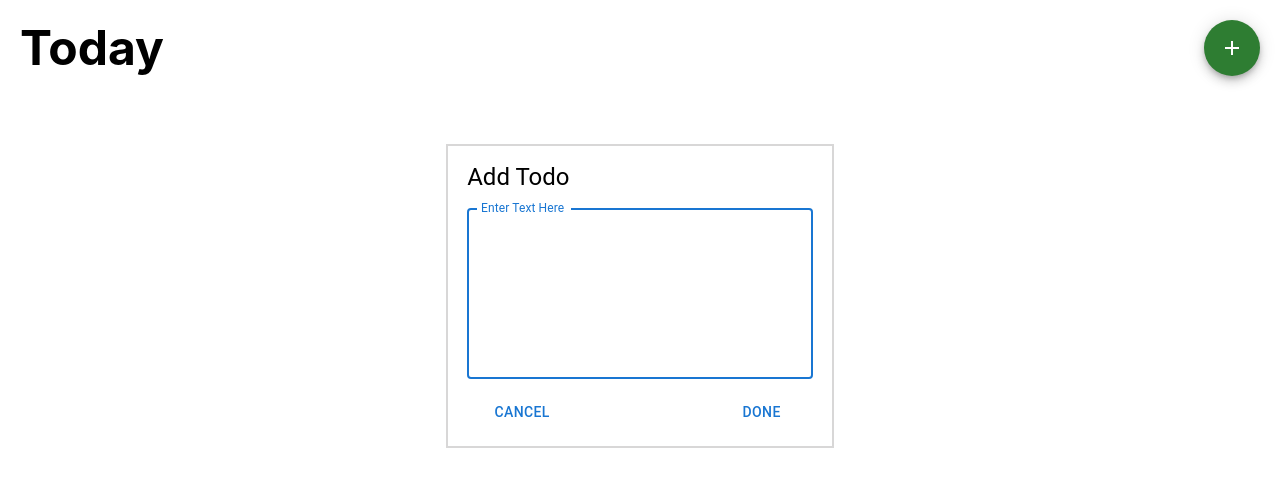
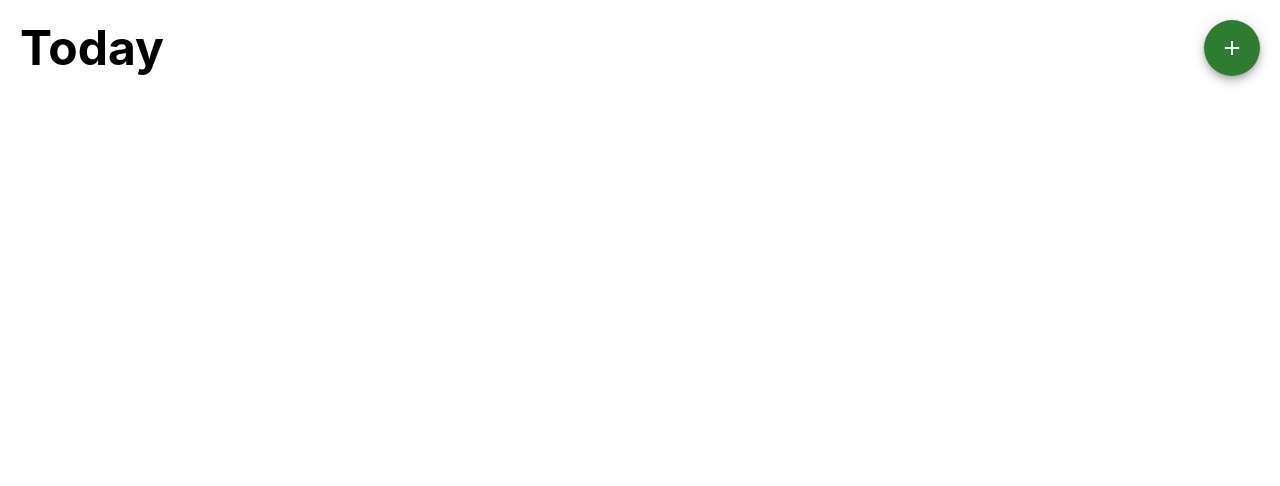
Before and after one commit to HarshRa3/reduxtodo, a React (Create React App) app: page / in a window 1280 px wide. Shown: the top 486 px of the page. Built offline with nearby package versions, Linux system fonts and the light colour scheme.

Commit message:
true false issue has been solved of add button

```diff
--- a/src/App.js
+++ b/src/App.js
@@ -1,13 +1,11 @@
 import React, { useEffect } from "react";
 import Header from "./components/Header";
-import AddTodoField from "./components/AddTodoField";
 import { useDispatch, useSelector } from "react-redux";
 import DisplayTodos from "./components/DisplayTodos";
 import { completeTodo, deleteTodo, addTodo } from "./redux/action";
 import { Fab } from "@mui/material";
 
 const App = () => {
-  const toggleBtn = useSelector((state) => state.todoReducer.ADDTODO);
   const list = useSelector((state) => state.todoReducer.list);
   const dispatch = useDispatch();
 
@@ -27,7 +25,7 @@ const App = () => {
   return (
     <>
       <Header />
-      {toggleBtn && <AddTodoField />}
+       {/* <AddTodoField /> */}
       {list.map((e) => {
         return (
           <DisplayTodos
--- a/src/components/AddTodoField.js
+++ b/src/components/AddTodoField.js
@@ -1,45 +1,60 @@
-import React, { useEffect, useRef, useState } from "react";
+import * as React from "react";
+import Box from "@mui/material/Box";
+import Typography from "@mui/material/Typography";
+import Modal from "@mui/material/Modal";
+import AddIcon from "@mui/icons-material/Add";
+import { Fab, TextField } from "@mui/material";
+import { useDispatch } from "react-redux";
+import {  doneTodo } from "../redux/action";
 import CancelDoneButton from "./CancelDoneButton";
-import { Box, Divider, TextField, Typography } from "@mui/material";
-import { useDispatch, useSelector } from "react-redux";
-import { addTodo, doneTodo } from "../redux/action";
-const AddTodoField = () => {
-  const [inputData, setInputData] = useState("");
+
+const style = {
+  display: "flex",
+  justifyContent: "center",
+  alignItems: "center",
+  height: "300px",
+  position: "absolute",
+  top:{xs:'10%', sm:'6%', md:'10%',lg:'26%'},
+  left:{xs:'10%', sm:'14%', md:'23%',lg:'36%'},
+  width: { xs: "80%", sm: "70%", md: "50%", lg: "30%" },
+  border: "2px solid #2823232e",
+  bgcolor: "white",
+  // zIndex: ,
+  margin:'auto',
+  overflow: "hidden",
+  flexDirection:'column',
+};
+
+export default function BasicModal() {
+  const [open, setOpen] = React.useState(false);
+  const handleOpen = () => setOpen(true);
+  const handleClose = () => setOpen(false);
+  const [inputData, setInputData] = React.useState("");
   const dispatch = useDispatch();
   const handleOnPress = (e) => {
     if (e.key === "Enter") {
-      dispatch(doneTodo(inputData, setInputData("")));
+      handle()
     }
   };
-  const focus=useSelector(state=>state.todoReducer.ADDTODO)
-  const inputRef = useRef(null);
-  useEffect(() => {
-    if(focus){
-    inputRef.current.focus()
-  };
-  }, [focus]);
+  const handle=()=>{
+    handleClose()
+     dispatch(doneTodo(inputData, setInputData("")))
+  }
+
   return (
-    <>
-      <Box
-        sx={{
-          display: "flex",
-          justifyContent: "center",
-          alignItems: "center",
-          height: "400px",
-          position: "absolute",
-          width: "100%",
-          zIndex: "3",
-          overflow: "hidden",
-        }}
+    <div>
+      <Fab onClick={handleOpen} variant="contained" color="success">
+        <AddIcon />
+      </Fab>
+      <Modal
+        open={open}
+        onClose={handleClose}
+        aria-labelledby="modal-modal-title"
+        aria-describedby="modal-modal-description"
       >
-        <Box
-          sx={{
-            width: { xs: "80%", sm: "70%", md: "50%", lg: "30%" },
-            border: "2px solid #2823232e",
-            bgcolor: "white",
-          }}
-        >
-          <Typography variant="h5" sx={{ margin: "15px 5%" }}>
+        <Box sx={style}>
+
+          <Typography variant="h5" sx={{ margin: " 0 5% 10px 5%" }}>
             Add Todo
           </Typography>
           <TextField
@@ -47,36 +62,36 @@ const AddTodoField = () => {
             label="Enter Text Here"
             multiline
             rows={6}
-            sx={{ width: "90%", marginLeft: "5%" }}
+            sx={{ width: "90%",  }}
             value={inputData}
+            focused
             onChange={(e) => {
               setInputData(e.target.value);
             }}
-            inputRef={inputRef}
+            // inputRef={inputRef}
             onKeyPress={(e) => handleOnPress(e)}
           />
           <Box
             sx={{
               display: "flex",
               width: "80%",
-              margin: "15px auto",
+              margin: "0px auto",
               justifyContent: "space-between",
             }}
           >
             <CancelDoneButton
               btnTitle="cancel"
-              dataa={() => dispatch(addTodo())}
+              dataa={handle}
+
             />
             <CancelDoneButton
               btnTitle="Done"
-              dataa={() => dispatch(doneTodo(inputData, setInputData("")))}
+              dataa={handle}
             />
           </Box>
-        </Box>
-        <Divider />
-      </Box>
-    </>
+          </Box>
+
+      </Modal>
+    </div>
   );
-};
-
-export default AddTodoField;
+}
--- a/src/components/Header.js
+++ b/src/components/Header.js
@@ -1,11 +1,7 @@
-import { Box, Fab, Typography } from "@mui/material";
+import { Box , Typography } from "@mui/material";
 import React from "react";
-import AddIcon from "@mui/icons-material/Add";
-// import { UnpublishedOutlined } from "@mui/icons-material";
-import { useDispatch } from "react-redux";
-import { addTodo } from "../redux/action";
+import AddTodoField from './AddTodoField'
 const Header = () => {
-  const dispatch=useDispatch()
   return (
     <>
       <Box
@@ -13,12 +9,11 @@ const Header = () => {
           display: "flex",
           justifyContent: "space-between",
           padding: "20px",
+          position:'relative'
         }}
       >
         <Typography variant="h3" sx={{fontFamily:'SFProDisplay',fontWeight:'bolder'}}>Today</Typography>
-        <Fab color="success" aria-label="add" onClick={()=>dispatch(addTodo())} >
-          <AddIcon />
-        </Fab>
+        <AddTodoField/>
       </Box>
     </>
   );
--- a/src/redux/reducer/reducer.js
+++ b/src/redux/reducer/reducer.js
@@ -3,21 +3,14 @@ import {
   COMPLETED,
   DELETE_TODO,
   EDITED_TODO,
-  SHOW_TODO_FIELD,
 } from "../action";
-
+// ... (import statements)
 const initialData = {
-  list: JSON.parse(localStorage.getItem('todos')) || [],
-  ADDTODO: false,
+  list: JSON.parse(localStorage.getItem('todos')) || []
 };
 
 const todoReducer = (state = initialData, action) => {
   switch (action.type) {
-    case SHOW_TODO_FIELD:
-      return {
-        ...state,
-        ADDTODO: !state.ADDTODO,
-      };
 
     case ADD_TODO:
       const { id, data } = action.payload;
@@ -36,20 +29,19 @@ const todoReducer = (state = initialData, action) => {
         return {
           ...state,
           list: updatedList,
-          ADDTODO: false,
         };
       } else {
-        return { ...state, ADDTODO: !state.ADDTODO };
+        return state; // Keep the current state if data is empty
       }
 
     case DELETE_TODO:
       const deletedItemId = action.payload.id;
-      const updatedList = state.list.filter(
+      const filteredList = state.list.filter(
         (item) => item.id !== deletedItemId
       );
       return {
         ...state,
-        list: updatedList,
+        list: filteredList,
       };
 
     case COMPLETED:
@@ -70,7 +62,7 @@ const todoReducer = (state = initialData, action) => {
 
       // Check if edited data is not empty
       if (editData.trim() !== '') {
-        const EditedList = state.list.map((item) => {
+        const editedList = state.list.map((item) => {
           if (item.id === editId) {
             return { ...item, data: editData };
           }
@@ -79,10 +71,10 @@ const todoReducer = (state = initialData, action) => {
 
         return {
           ...state,
-          list: EditedList,
+          list: editedList,
         };
       } else {
-        return state; // Return the current state if edited data is empty
+        return state; // Keep the current state if edited data is empty
       }
 
     default:
```
